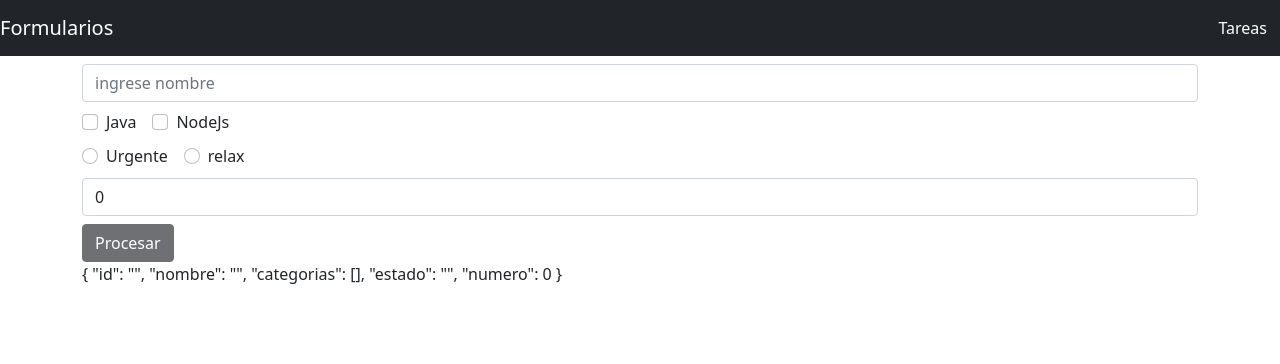
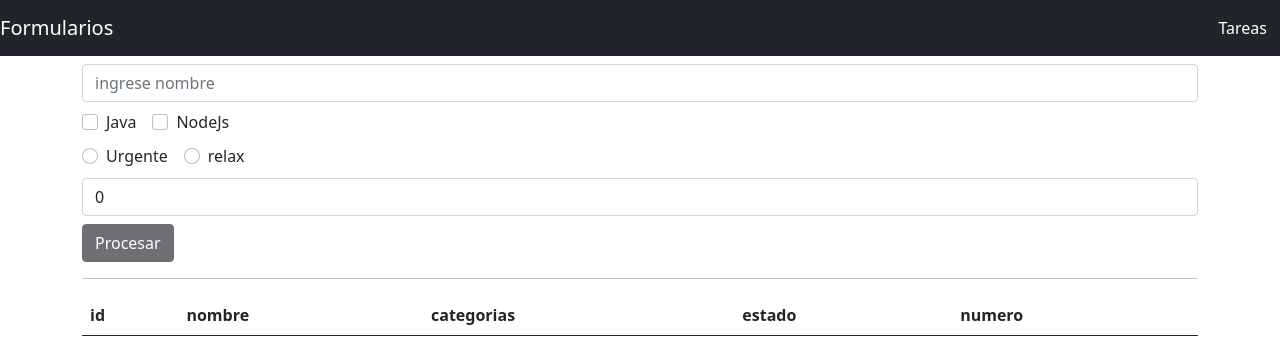
Before and after one commit to AngelIsaiRB/Vue-Forms, a Vue app: page / in a window 1280 px wide. Shown: the top 364 px of the page. Built offline with nearby package versions, Linux system fonts and the light colour scheme.

Commit message:
more of store

```diff
--- /dev/null
+++ b/src/components/ListasTareas.vue
@@ -0,0 +1,44 @@
+<template>
+  <table class="table">
+      <thead>
+          <tr>
+              <th scope="col">id</th>
+              <th scope="col">nombre</th>
+              <th scope="col">categorias</th>
+              <th scope="col">estado</th>
+              <th scope="col">numero</th>
+          </tr>
+      </thead>
+      <tbody>
+          <tr v-for="item in tareas" :key="item.id">
+              <th scope="roe">{{item.id}}</th>
+              <th >{{item.nombre}}</th>
+              <!-- <th >
+                  <span v-for="(categoria, index) in item.categorias" :key="categoria">
+                      {{item.categorias.length  === index + 1 ? categoria : categoria+", "}}
+                      </span>
+              </th> -->
+              <th>
+                  {{item.categorias.join(", ")}}
+              </th>
+              <th >{{item.estado}}</th>
+              <th >{{item.numero}}</th>
+              <th >
+                  <button @click="deleteTareas(item.id)" class="btn btn-danger btn-sm">eliminar</button>
+              </th>
+          </tr>
+      </tbody>
+  </table>
+</template>
+
+<script>
+import {mapState, mapActions} from "vuex"
+export default {
+    computed:{
+        ...mapState(["tareas"])
+    },
+    methods:{
+        ...mapActions(["deleteTareas"])
+    }
+}
+</script>
--- a/src/store/index.js
+++ b/src/store/index.js
@@ -14,11 +14,17 @@ export default createStore({
   mutations: {
     set(state, payload){
       state.tareas.push(payload)
+    },
+    eliminar(state, payload){
+      state.tareas = state.tareas.filter((item) => item.id !== payload )
     }
   },
   actions: {
     setTareas({commit},tarea){
       commit("set", tarea)
+    },
+    deleteTareas({commit}, id){
+      commit("eliminar", id);
     }
   },
   modules: {
--- a/src/views/Home.vue
+++ b/src/views/Home.vue
@@ -2,15 +2,20 @@
   <form @submit.prevent="procesarFormulario">
     <InputVue :tarea="tarea" />
   </form>
-  <p>{{tarea}}</p>
+  <hr>
+  <ListasTareasVue/>
 </template>
 
 <script>
 import InputVue from '../components/Input.vue'
+import {mapActions} from "vuex"
+import ListasTareasVue from '../components/ListasTareas.vue';
+const shortid = require("shortid");
 export default {
   name: 'Home',
   components: {
-    InputVue
+    InputVue,
+    ListasTareasVue
   },
   data() {
     return {
@@ -24,12 +29,20 @@ export default {
     }
   },
   methods: {
+    ...mapActions(["setTareas"]),
     procesarFormulario() {
         console.log(this.tarea)
         if(this.tarea.nombre.trim === ""){
           return
         }
+        // generar id
+        this.tarea.id = shortid.generate();
+
+        //
+        this.setTareas(this.tarea);
+
         this.tarea={
+        id:"",
         nombre:"",
         categorias: [],
         estado:"",
```
